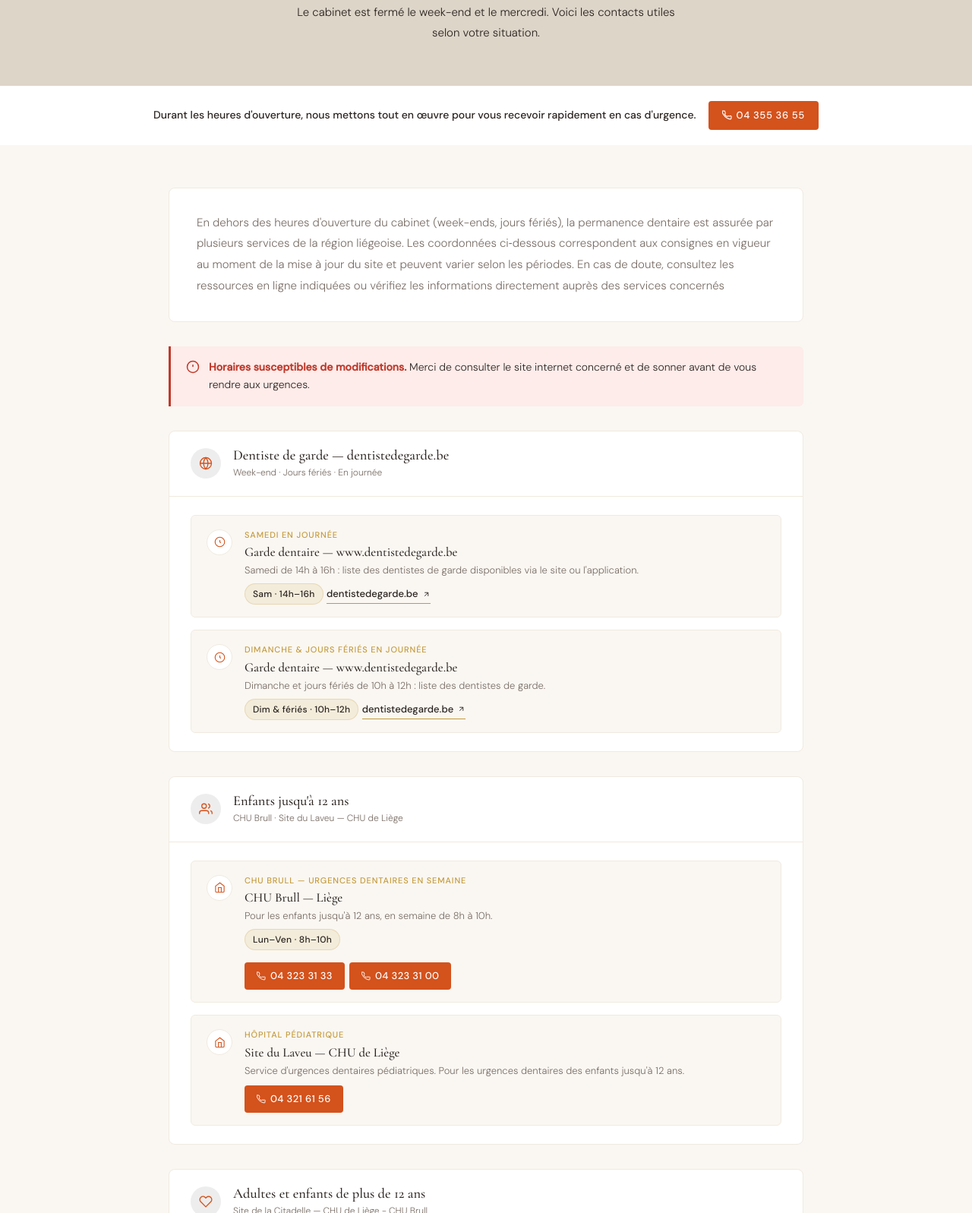
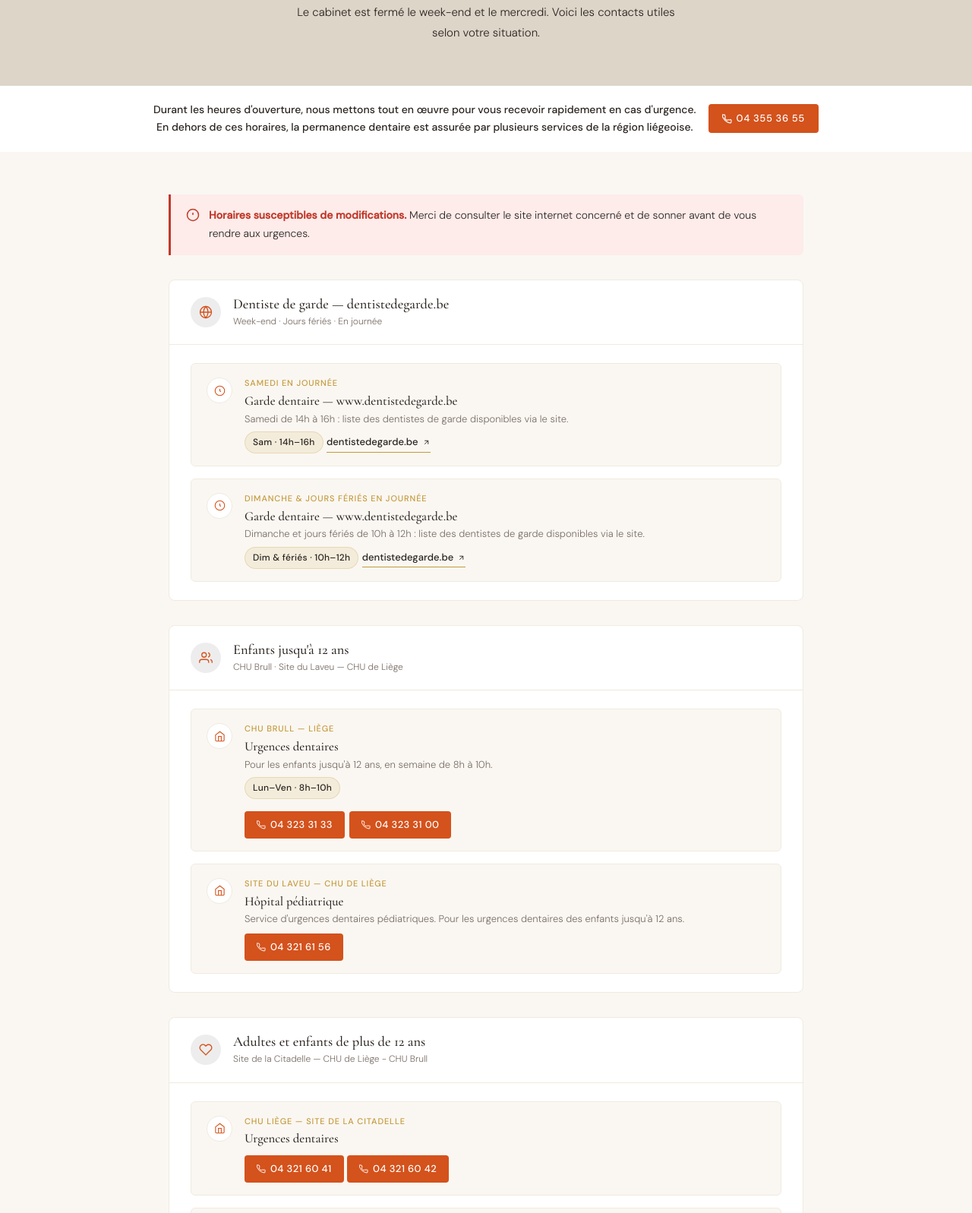
Before and after one commit to pascalhell79-eng/CDSF-website, a plain HTML site: page urgences.html in a window 1280 px wide. Shown: the part 216-1813 px from the top of the page at 76% size. Drawn offline with Linux system fonts and the light colour scheme.

Commit message:
Update urgences.html
modif texte urgnce

```diff
--- a/urgences.html
+++ b/urgences.html
@@ -547,7 +547,7 @@
 
   <!-- ALERT CABINET -->
   <div class="alert-cabinet">
-    <p>Durant les heures d'ouverture, nous mettons tout en œuvre pour vous recevoir rapidement en cas d'urgence.</p>
+    <p>Durant les heures d'ouverture, nous mettons tout en œuvre pour vous recevoir rapidement en cas d'urgence. <br>En dehors de ces horaires, la permanence dentaire est assurée par plusieurs services de la région liégeoise.</p>
     <a href="tel:0435536355">
       <svg viewBox="0 0 24 24"><path d="M22 16.92v3a2 2 0 01-2.18 2 19.79 19.79 0 01-8.63-3.07A19.5 19.5 0 013.07 10.8a19.79 19.79 0 01-3.07-8.68A2 2 0 012 2h3a2 2 0 012 1.72c.127.96.361 1.903.7 2.81a2 2 0 01-.45 2.11L6.09 9.91a16 16 0 006 6l1.27-1.27a2 2 0 012.11-.45c.907.339 1.85.573 2.81.7A2 2 0 0122 16.92z"/></svg>
       04 355 36 55
@@ -556,11 +556,6 @@
 
   <!-- CONTENU -->
   <div class="urgences-layout">
-
-    <!-- INTRO -->
-    <div class="intro-block">
-      <p>En dehors des heures d'ouverture du cabinet (week-ends, jours fériés), la permanence dentaire est assurée par plusieurs services de la région liégeoise. Les coordonnées ci‑dessous correspondent aux consignes en vigueur au moment de la mise à jour du site et peuvent varier selon les périodes. En cas de doute, consultez les ressources en ligne indiquées ou vérifiez les informations directement auprès des services concernés</p>
-    </div>
 
     <!-- WARNING -->
     <div class="warning-block">
@@ -588,7 +583,7 @@
           <div class="contact-row-content">
             <div class="contact-row-label">Samedi en journée</div>
             <div class="contact-row-name">Garde dentaire — www.dentistedegarde.be</div>
-            <div class="contact-row-detail">Samedi de 14h à 16h : liste des dentistes de garde disponibles via le site ou l'application.</div>
+            <div class="contact-row-detail">Samedi de 14h à 16h : liste des dentistes de garde disponibles via le site.</div>
             <div class="horaire-badge">Sam · 14h–16h</div>
             <a href="https://www.dentistedegarde.be" target="_blank" rel="noopener" class="contact-row-link">
               dentistedegarde.be
@@ -604,7 +599,7 @@
           <div class="contact-row-content">
             <div class="contact-row-label">Dimanche & jours fériés en journée</div>
             <div class="contact-row-name">Garde dentaire — www.dentistedegarde.be</div>
-            <div class="contact-row-detail">Dimanche et jours fériés de 10h à 12h : liste des dentistes de garde.</div>
+            <div class="contact-row-detail">Dimanche et jours fériés de 10h à 12h : liste des dentistes de garde disponibles via le site. </div>
             <div class="horaire-badge">Dim & fériés · 10h–12h</div>
             <a href="https://www.dentistedegarde.be" target="_blank" rel="noopener" class="contact-row-link">
               dentistedegarde.be
@@ -634,8 +629,8 @@
             <svg viewBox="0 0 24 24"><path d="M3 9l9-7 9 7v11a2 2 0 01-2 2H5a2 2 0 01-2-2z"/><polyline points="9 22 9 12 15 12 15 22"/></svg>
           </div>
           <div class="contact-row-content">
-            <div class="contact-row-label">CHU Brull — Urgences dentaires en semaine</div>
-            <div class="contact-row-name">CHU Brull — Liège</div>
+            <div class="contact-row-label">CHU Brull — Liège</div>
+            <div class="contact-row-name">Urgences dentaires</div>
             <div class="contact-row-detail">Pour les enfants jusqu'à 12 ans, en semaine de 8h à 10h.</div>
             <div class="horaire-badge">Lun–Ven · 8h–10h</div>
             <div style="display:flex;gap:6px;flex-wrap:wrap;margin-top:8px;">
@@ -656,8 +651,8 @@
             <svg viewBox="0 0 24 24"><path d="M3 9l9-7 9 7v11a2 2 0 01-2 2H5a2 2 0 01-2-2z"/><polyline points="9 22 9 12 15 12 15 22"/></svg>
           </div>
           <div class="contact-row-content">
-            <div class="contact-row-label">Hôpital pédiatrique</div>
-            <div class="contact-row-name">Site du Laveu — CHU de Liège</div>
+            <div class="contact-row-label">Site du Laveu — CHU de Liège</div>
+            <div class="contact-row-name">Hôpital pédiatrique</div>
             <div class="contact-row-detail">Service d'urgences dentaires pédiatriques. Pour les urgences dentaires des enfants jusqu'à 12 ans.</div>
             <a href="tel:043216156" class="contact-row-tel">
               <svg viewBox="0 0 24 24"><path d="M22 16.92v3a2 2 0 01-2.18 2 19.79 19.79 0 01-8.63-3.07A19.5 19.5 0 013.07 10.8a19.79 19.79 0 01-3.07-8.68A2 2 0 012 2h3a2 2 0 012 1.72c.127.96.361 1.903.7 2.81a2 2 0 01-.45 2.11L6.09 9.91a16 16 0 006 6l1.27-1.27a2 2 0 012.11-.45c.907.339 1.85.573 2.81.7A2 2 0 0122 16.92z"/></svg>
```
